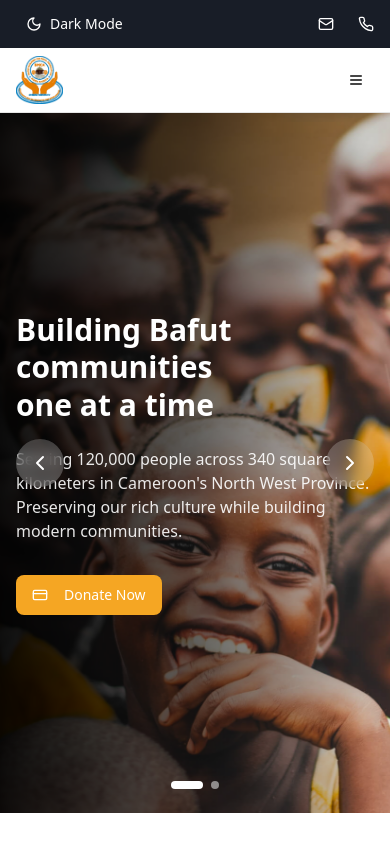
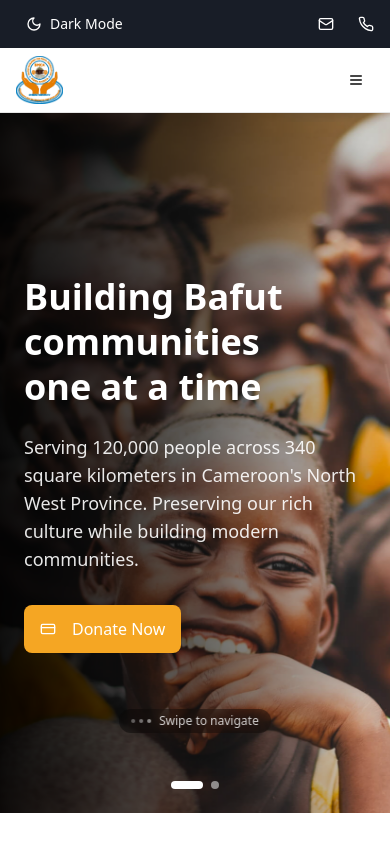
Before and after one commit to Abdoulaye-Thespy/BMCAREVAMP, a Next.js app: page / in a window 390 px wide. Shown: the top 844 px of the page. Built offline with nearby package versions, Linux system fonts and the light colour scheme.

Commit message:
change on text size

```diff
--- a/src/components/hero-section.js
+++ b/src/components/hero-section.js
@@ -1,7 +1,7 @@
 "use client"
 import { Button } from "@/components/ui/button"
 import { CreditCard, ChevronLeft, ChevronRight } from "lucide-react"
-import { useState, useEffect } from "react"
+import { useState, useEffect, useRef } from "react"
 
 const slides = [
   {
@@ -25,6 +25,12 @@ const slides = [
 export function HeroSection() {
   const [currentSlide, setCurrentSlide] = useState(0)
   const [isAnimating, setIsAnimating] = useState(false)
+  const [touchStart, setTouchStart] = useState(null)
+  const [touchEnd, setTouchEnd] = useState(null)
+  const sliderRef = useRef(null)
+
+  // Minimum swipe distance (px)
+  const minSwipeDistance = 50
 
   const nextSlide = () => {
     if (isAnimating) return
@@ -36,6 +42,30 @@ export function HeroSection() {
     if (isAnimating) return
     setIsAnimating(true)
     setCurrentSlide((prev) => (prev - 1 + slides.length) % slides.length)
+  }
+
+  // Touch handlers for swipe
+  const onTouchStart = (e) => {
+    setTouchEnd(null)
+    setTouchStart(e.targetTouches[0].clientX)
+  }
+
+  const onTouchMove = (e) => {
+    setTouchEnd(e.targetTouches[0].clientX)
+  }
+
+  const onTouchEnd = () => {
+    if (!touchStart || !touchEnd) return
+
+    const distance = touchStart - touchEnd
+    const isLeftSwipe = distance > minSwipeDistance
+    const isRightSwipe = distance < -minSwipeDistance
+
+    if (isLeftSwipe) {
+      nextSlide()
+    } else if (isRightSwipe) {
+      prevSlide()
+    }
   }
 
   useEffect(() => {
@@ -55,7 +85,13 @@ export function HeroSection() {
   const currentSlideData = slides[currentSlide]
 
   return (
-    <section className="relative min-h-[680px] w-full overflow-hidden">
+    <section
+      ref={sliderRef}
+      className="relative min-h-[680px] w-full overflow-hidden"
+      onTouchStart={onTouchStart}
+      onTouchMove={onTouchMove}
+      onTouchEnd={onTouchEnd}
+    >
       {/* Background Slides with Zoom Animation */}
       {slides.map((slide, index) => (
         <div
@@ -76,10 +112,10 @@ export function HeroSection() {
         </div>
       ))}
 
-      {/* Navigation Arrows */}
+      {/* Navigation Arrows - Only on desktop */}
       <button
         onClick={prevSlide}
-        className="absolute left-4 top-1/2 z-20 -translate-y-1/2 rounded-full bg-white/20 p-3 text-white transition-all hover:bg-white/30 backdrop-blur-sm"
+        className="absolute left-4 top-1/2 z-20 -translate-y-1/2 rounded-full bg-white/20 p-3 text-white transition-all hover:bg-white/30 backdrop-blur-sm hidden md:block"
         aria-label="Previous slide"
       >
         <ChevronLeft className="h-6 w-6" />
@@ -87,7 +123,7 @@ export function HeroSection() {
 
       <button
         onClick={nextSlide}
-        className="absolute right-4 top-1/2 z-20 -translate-y-1/2 rounded-full bg-white/20 p-3 text-white transition-all hover:bg-white/30 backdrop-blur-sm"
+        className="absolute right-4 top-1/2 z-20 -translate-y-1/2 rounded-full bg-white/20 p-3 text-white transition-all hover:bg-white/30 backdrop-blur-sm hidden md:block"
         aria-label="Next slide"
       >
         <ChevronRight className="h-6 w-6" />
@@ -112,33 +148,50 @@ export function HeroSection() {
         ))}
       </div>
 
-      {/* Content Container - Full width on all screens */}
-      <div className="relative z-10 flex min-h-[700px] w-full items-center px-4 py-5 md:px-6">
-        {/* Single content container that adapts based on textPosition */}
+      {/* Swipe instruction for mobile */}
+      <div className="absolute bottom-20 left-1/2 z-20 -translate-x-1/2 md:hidden">
+        <div className="flex items-center space-x-2 rounded-full bg-black/30 px-3 py-1 backdrop-blur-sm">
+          <div className="flex space-x-1">
+            <div className="h-1 w-1 rounded-full bg-white/60 animate-pulse"></div>
+            <div className="h-1 w-1 rounded-full bg-white/60 animate-pulse" style={{animationDelay: '0.2s'}}></div>
+            <div className="h-1 w-1 rounded-full bg-white/60 animate-pulse" style={{animationDelay: '0.4s'}}></div>
+          </div>
+          <span className="text-xs text-white/80">Swipe to navigate</span>
+        </div>
+      </div>
+
+      {/* Content Container - Full width with mobile-only larger text */}
+      <div className="relative z-10 flex min-h-[700px] w-full items-center px-6 py-5 sm:px-8 md:px-12 lg:px-20">
+        {/* Single content container with mobile-optimized text sizes */}
         <div className={`w-full transition-all duration-1000 ${
           currentSlideData.textPosition === 'left'
-            ? 'translate-x-0 opacity-100 md:pl-12 lg:pl-20'
-            : 'translate-x-0 opacity-100 text-center md:mx-auto'
+            ? 'translate-x-0 opacity-100'
+            : 'translate-x-0 opacity-100 text-center'
         } ${
           currentSlideData.textPosition === 'center'
-            ? 'md:max-w-2xl'
+            ? 'md:max-w-2xl md:mx-auto'
             : 'md:max-w-2xl'
         }`}>
-          <h1 className="mb-6 text-balance text-3xl font-bold leading-tight text-white sm:text-4xl md:text-5xl lg:text-6xl xl:text-7xl">
+          {/* Header - Larger only on mobile, normal on desktop */}
+          <h1 className="mb-6 text-balance text-4xl font-bold leading-tight text-white sm:text-5xl md:text-4xl lg:text-5xl xl:text-6xl">
             {currentSlideData.title.split('\n').map((line, index) => (
               <span key={index} className="block">
                 {line}
               </span>
             ))}
           </h1>
-          <p className="mb-8 text-pretty text-base text-white/90 sm:text-lg md:text-xl">
+
+          {/* Paragraph - Larger only on mobile, normal on desktop */}
+          <p className="mb-8 text-pretty text-lg text-white/90 sm:text-xl md:text-base lg:text-lg">
             {currentSlideData.description}
           </p>
+
+          {/* Button - Slightly larger on mobile */}
           <Button
             size="lg"
-            className="bg-[#F5A623] hover:bg-[#F5A623]/90 text-white transform transition-all duration-500 hover:scale-105"
+            className="bg-[#F5A623] hover:bg-[#F5A623]/90 text-white transform transition-all duration-500 hover:scale-105 text-base py-6 px-8 md:py-4 md:px-6 md:text-sm"
           >
-            <CreditCard className="mr-2 h-5 w-5" />
+            <CreditCard className="mr-2 h-5 w-5 md:h-4 md:w-4" />
             {currentSlideData.buttonText}
           </Button>
         </div>
```
